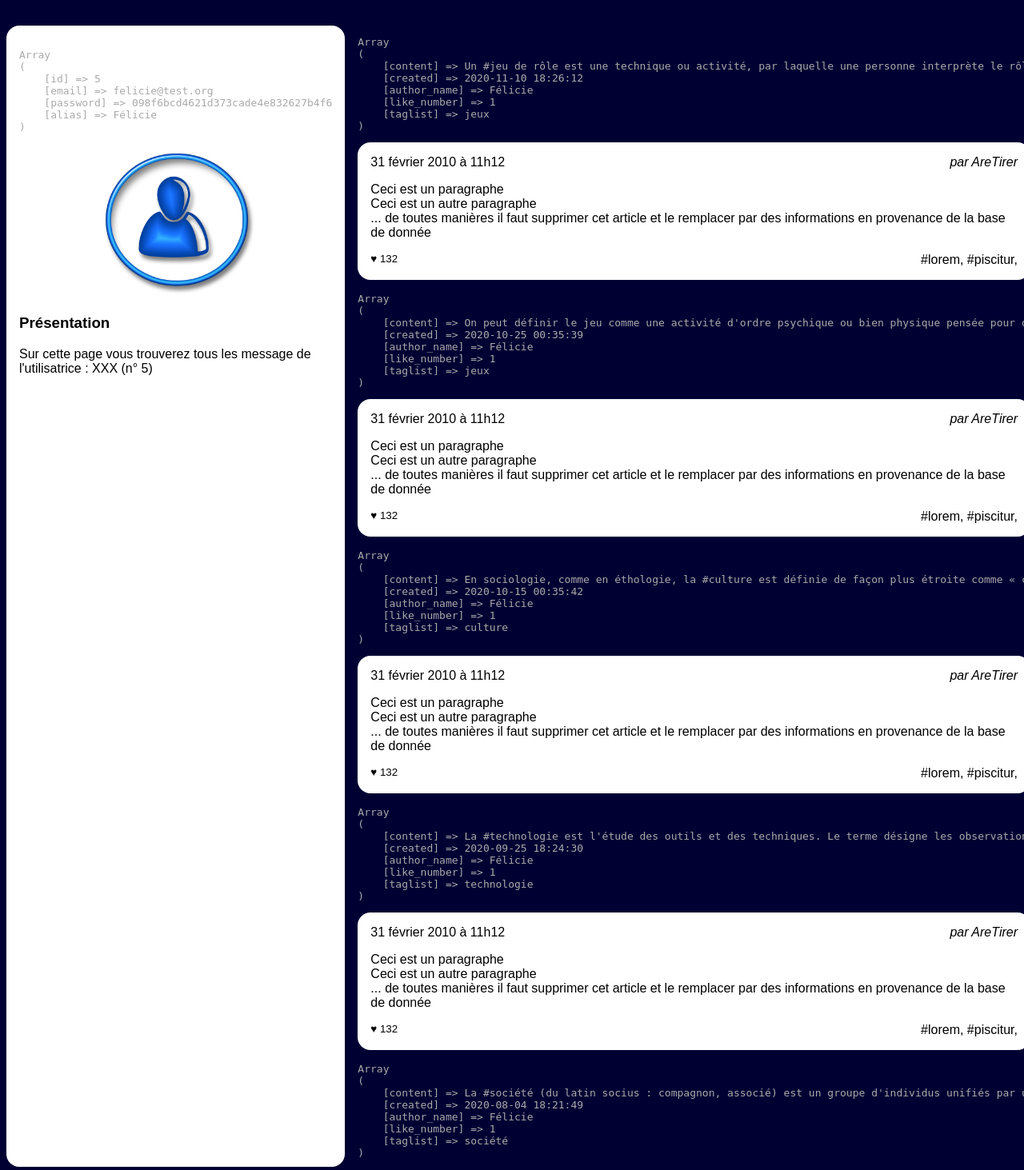
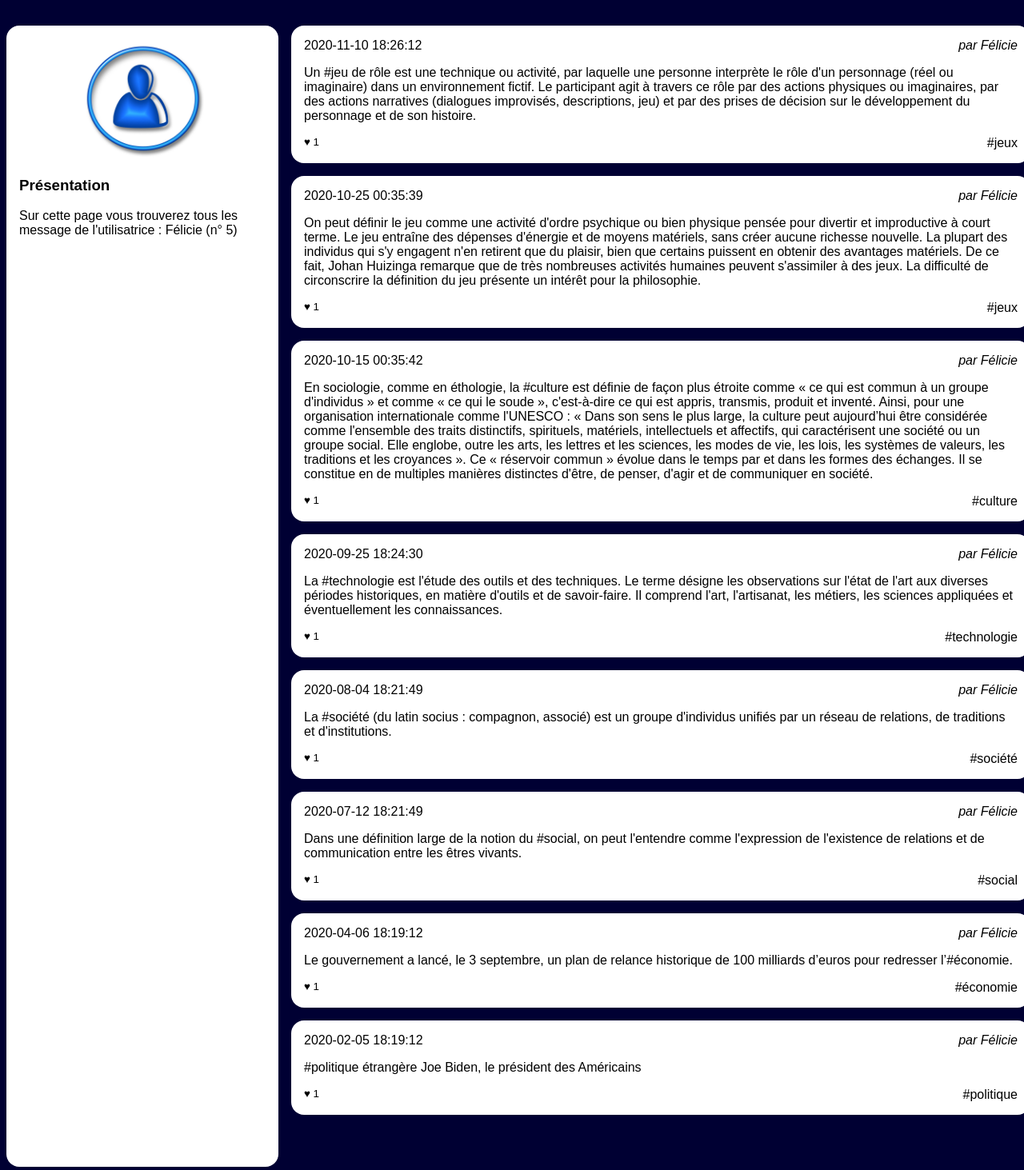
Before and after one commit to Ketsia793/resoc_n1, a PHP site: page /wall.php?user_id=5 in a window 1280 px wide. Shown: the part 90-1553 px from the top of the page at 80% size. Run offline with PHP 8.4, Linux system fonts and the light colour scheme; data comes from the database, SQL or seed files in the repository.

Commit message:
add: missing code

```diff
--- a/Niveau1/news.php
+++ b/Niveau1/news.php
@@ -112,7 +112,7 @@
                 {
                     //la ligne ci-dessous doit etre supprimée mais regardez ce
                     //qu'elle affiche avant pour comprendre comment sont organisées les information dans votre
-                    // echo "<pre>" . print_r($post, 1) . "</pre>";
+                    echo "<pre>" . print_r($post, 1) . "</pre>";
 
                     // @todo : Votre mission c'est de remplacer les AREMPLACER par les bonnes valeurs
                     // ci-dessous par les bonnes valeurs cachées dans la variable $post
--- a/Niveau1/wall.php
+++ b/Niveau1/wall.php
@@ -40,7 +40,7 @@
             /**
              * Etape 2: se connecter à la base de donnée
              */
-            $mysqli = new mysqli("localhost", "root", "root", "socialnetwork");
+            $mysqli = new mysqli("localhost", "root", "", "socialnetwork");
             ?>
 
             <aside>
@@ -48,16 +48,16 @@
                 /**
                  * Etape 3: récupérer le nom de l'utilisateur
                  */
-                $laQuestionEnSql = "SELECT * FROM users WHERE id= '$userId' ";
+                $laQuestionEnSql = "SELECT * FROM users WHERE id = '$userId' ";
                 $lesInformations = $mysqli->query($laQuestionEnSql);
                 $user = $lesInformations->fetch_assoc();
                 //@todo: afficher le résultat de la ligne ci dessous, remplacer XXX par l'alias et effacer la ligne ci-dessous
-                echo "<pre>" . print_r($user, 1) . "</pre>";
+                // echo "<pre>" . print_r($user, 1) . "</pre>";
                 ?>
                 <img src="user.jpg" alt="Portrait de l'utilisatrice"/>
                 <section>
                     <h3>Présentation</h3>
-                    <p>Sur cette page vous trouverez tous les message de l'utilisatrice : XXX
+                    <p>Sur cette page vous trouverez tous les message de l'utilisatrice : <?php echo $user['alias'] ?>
                         (n° <?php echo $userId ?>)
                     </p>
                 </section>
@@ -90,25 +90,19 @@
                  */
                 while ($post = $lesInformations->fetch_assoc())
                 {
-
-                    echo "<pre>" . print_r($post, 1) . "</pre>";
+                    // echo "<pre>" . print_r($post, 1) . "</pre>";
                     ?>
                     <article>
                         <h3>
-                            <time datetime='2020-02-01 11:12:13' >31 février 2010 à 11h12</time>
+                            <time datetime=<?php echo $post['created'] ?> ><?php echo $post['created'] ?></time>
                         </h3>
-                        <address>par AreTirer</address>
+                        <address>par <?php echo $post['author_name']?></address>
                         <div>
-                            <p>Ceci est un paragraphe</p>
-                            <p>Ceci est un autre paragraphe</p>
-                            <p>... de toutes manières il faut supprimer cet
-                                article et le remplacer par des informations en
-                                provenance de la base de donnée</p>
+                            <p><?php echo $post['content'] ?></p>
                         </div>
                         <footer>
-                            <small>♥ 132</small>
-                            <a href="">#lorem</a>,
-                            <a href="">#piscitur</a>,
+                            <small>♥ <?php echo $post['like_number'] ?></small>
+                            <a href=""><?php echo ("#".$post['taglist']) ?></a>
                         </footer>
                     </article>
                 <?php } ?>
```
